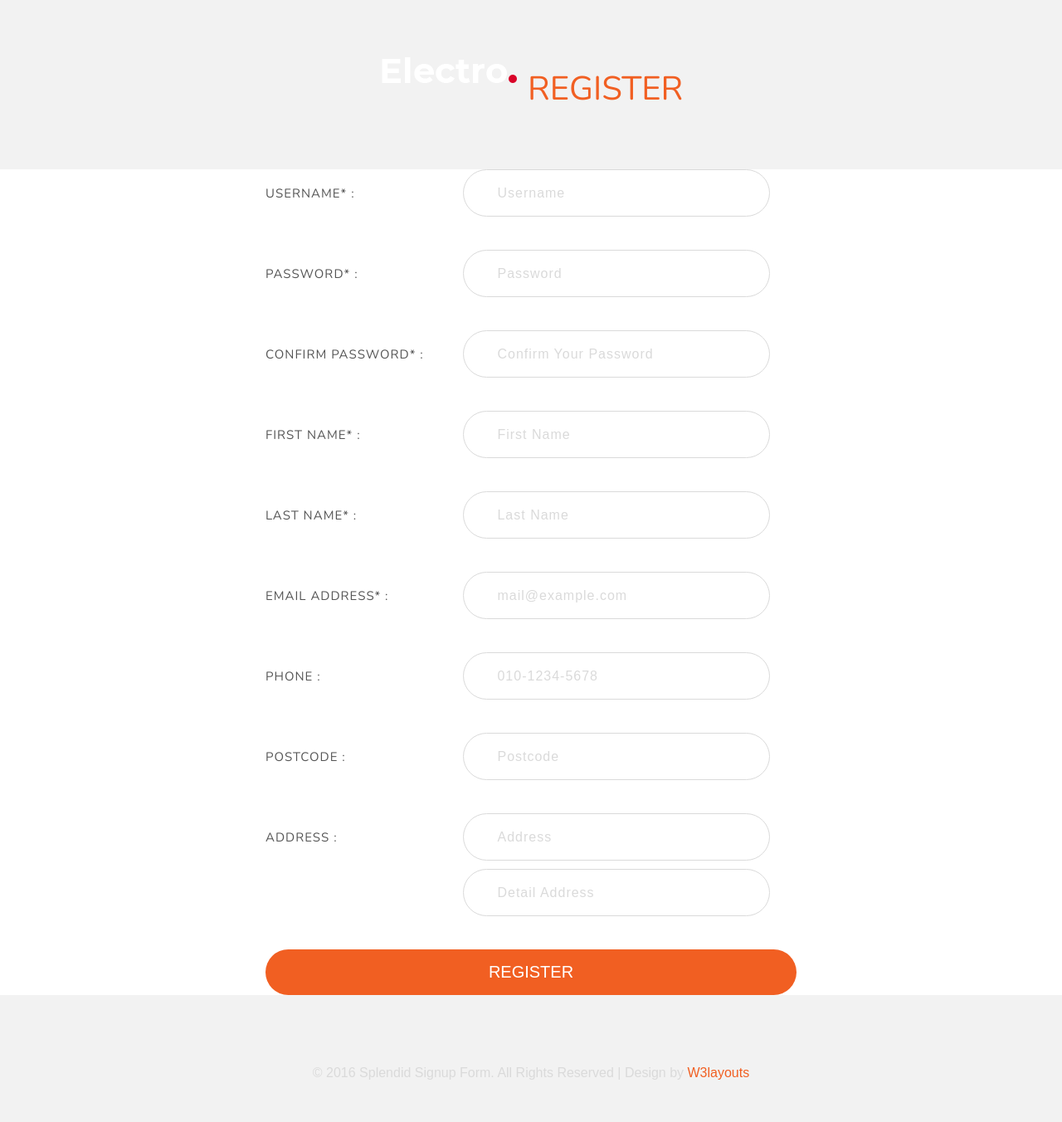
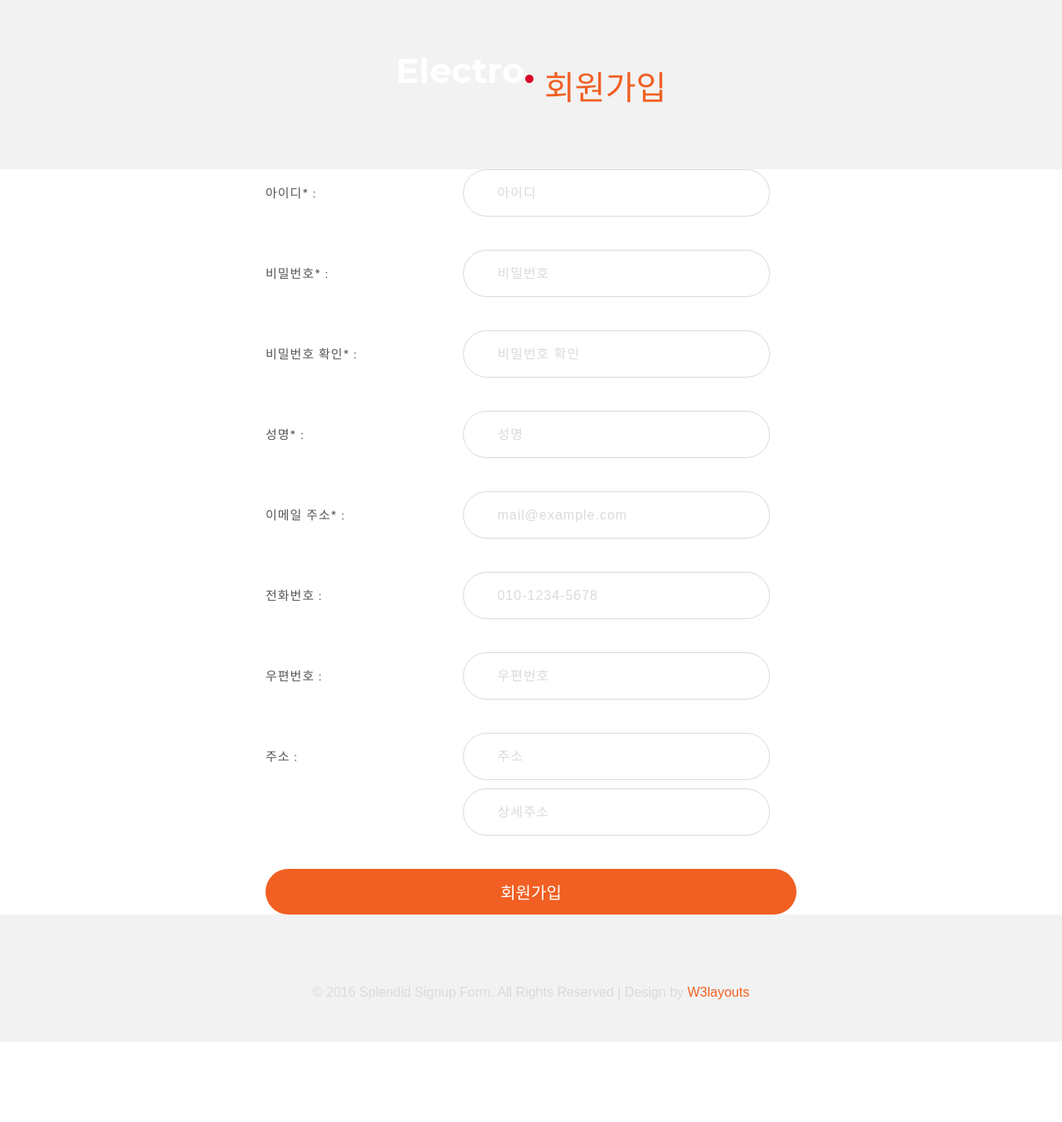
Before and after one commit to gjbr5/PUCOM, a PHP site: page /auth/register.php in a window 1280 px wide. Shown: the whole page at 83% size. After the commit the page ends 1255 px from the top, so only its background shows below. Run offline with PHP 8.4, Linux system fonts and the light colour scheme; some libraries are stand-ins or nearby versions; some web fonts are replaced.

Commit message:
Made Language Pack

```diff
--- a/auth/register.php
+++ b/auth/register.php
@@ -1,14 +1,11 @@
-<!--https://w3layouts.com/splendid-signup-form-flat-responsive-widget-template/-->
-<!--A Design by W3layouts
-Author: W3layout
-Author URL: http://w3layouts.com
-License: Creative Commons Attribution 3.0 Unported
-License URL: http://creativecommons.org/licenses/by/3.0/
--->
-<!doctype html>
-<html lang="en">
+<?php
+$lang = null;
+include "../func/Language.php";
+?>
+<!DOCTYPE html>
+<html lang="<?php echo $lang['lang']; ?>">
 <head>
-    <title>Register</title>
+    <title><?php echo $lang['registertitle']; ?></title>
     <meta name="viewport" content="width=device-width, initial-scale=1">
     <meta http-equiv="Content-Type" content="text/html; charset=utf-8"/>
     <script src='/js/jquery.min.js'></script>
@@ -31,71 +28,71 @@ License URL: http://creativecommons.org/licenses/by/3.0/
 <body>
 
 <!-- Title -->
-<h1 class="header-w3ls"><img src="/img/logo.png"/> Register</h1>
+<h1 class="header-w3ls"><img src="/img/logo.png"/> <?php echo $lang['register']; ?></h1>
 
 <!-- Form -->
 <div class="signup-w3ls">
     <form action="register.php" method="post">
         <!-- Username -->
         <div class="form-control">
-            <label class="header">USERNAME* :</label>
-            <input type="text" id="username" name="username" placeholder="Username"
-                   title="Please enter your ID" required/>
+            <label class="header"><?php echo $lang['username']; ?>* :</label>
+            <input type="text" id="username" name="username" placeholder="<?php echo $lang['username']; ?>"
+                   title="<?php echo $lang['enterusername']; ?>" required/>
         </div>
 
         <!-- Password -->
         <div class="form-control">
-            <label class="header">Password* :</label>
-            <input type="password" class="lock" name="password" placeholder="Password" id="password1"
-                   title="Please enter your Password" required/>
+            <label class="header"><?php echo $lang['password']; ?>* :</label>
+            <input type="password" class="lock" name="password" placeholder="<?php echo $lang['password']; ?>"
+                   id="password1"
+                   title="<?php echo $lang['enterpassword']; ?>" required/>
         </div>
         <div class="form-control">
-            <label class="header">Confirm Password* :</label>
-            <input type="password" class="lock" name="confirm-password" placeholder="Confirm Your Password"
+            <label class="header"><?php echo $lang['passwordconfirm']; ?>* :</label>
+            <input type="password" class="lock" name="confirm-password"
+                   placeholder="<?php echo $lang['passwordconfirm']; ?>"
                    id="password2"
-                   title="Please enter your Password again" required/>
+                   title="<?php echo $lang['passwordconfirmtitle']; ?>" required/>
         </div>
 
         <!-- Name -->
         <div class="form-control">
-            <label class="header">First Name* :</label>
-            <input type="text" id="firstname" name="firstname" placeholder="First Name"
-                   title="Please enter your First Name" required/>
-        </div>
-        <div class="form-control">
-            <label class="header">Last Name* :</label>
-            <input type="text" id="lastname" name="lastname" placeholder="Last Name"
-                   title="Please enter your Last Name" required/>
+            <label class="header"><?php echo $lang['name']; ?>* :</label>
+            <input type="text" id="name" name="name" placeholder="<?php echo $lang['name']; ?>"
+                   title="<?php echo $lang['nametitle']; ?>" required/>
         </div>
 
         <!-- Email -->
         <div class="form-control">
-            <label class="header">Email Address* :</label>
+            <label class="header"><?php echo $lang['email']; ?>* :</label>
             <input type="email" id="email" name="email" placeholder="mail@example.com"
-                   title="Please enter a valid email"/>
+                   title="<?php echo $lang['emailtitle']; ?>"/>
         </div>
 
         <!-- Phone -->
         <div class="form-control">
-            <label class="header">Phone :</label>
+            <label class="header"><?php echo $lang['phone']; ?> :</label>
             <input type="text" id="phone" placeholder="010-1234-5678"/>
         </div>
 
         <!-- Address -->
         <div class="form-control">
-            <label class="header">Postcode :</label>
-            <input type="text" id="postcode" name="postcode" onclick="execDaumPostcode()" placeholder="Postcode"
+            <label class="header"><?php echo $lang['postcode']; ?> :</label>
+            <input type="text" id="postcode" name="postcode" onclick="execDaumPostcode()"
+                   placeholder="<?php echo $lang['postcode']; ?>"
                    readonly/>
         </div>
         <div class="form-control">
-            <label class="header">Address :</label>
-            <input type="text" id="roadAddress" name="address" placeholder="Address" readonly/><br/>
+            <label class="header"><?php echo $lang['address']; ?> :</label>
+            <input type="text" id="roadAddress" name="address" placeholder="<?php echo $lang['address']; ?>"
+                   readonly/><br/>
             <label class="header transparent"></label>
-            <input type="text" id="detailAddress" name="detailAddress" placeholder="Detail Address"/>
+            <input type="text" id="detailAddress" name="detailAddress"
+                   placeholder="<?php echo $lang['detailaddress']; ?>"/>
         </div>
 
         <!-- Register Button -->
-        <input type="submit" class="register" value="Register"/>
+        <input type="submit" class="register" value="<?php echo $lang['register']; ?>"/>
     </form>
 
 </div>
--- /dev/null
+++ b/func/Language.php
@@ -0,0 +1,78 @@
+<?php
+
+if (isset($_COOKIE['lang'])) {
+    if ($_COOKIE['lang'] == "en")
+        $lang = Language::getEnglishPack();
+    else
+        $lang = Language::getKoreanPack();
+} else
+    $lang = Language::getKoreanPack();
+
+class Language
+{
+    private function __construct()
+    {
+    }
+
+    public static function getEnglishPack()
+    {
+        $lang['lang'] = 'en';
+
+        // /auth/login.php
+        $lang['logintitle'] = 'PUCOM Login';
+        $lang['login'] = 'Login';
+        $lang['username'] = 'Username';
+        $lang['enterusername'] = 'Please Enter Username';
+        $lang['password'] = 'Password';
+        $lang['enterpassword'] = 'Please Enter Password';
+        $lang['donthaveaccount'] = "Don't have an account?";
+        $lang['register'] = 'Register';
+
+
+        // /auth/register.php
+        $lang['registertitle'] = 'PUCOM Register';
+        $lang['passwordconfirm'] = 'Confirm Password';
+        $lang['passwordconfirmtitle'] = 'Please Enter Your Password Again';
+        $lang['name']='Name';
+        $lang['nametitle']='Please Enter Your Name';
+        $lang['email']='Email Address';
+        $lang['emailtitle']='Please Enter a Valid Mail';
+        $lang['phone']='Phone';
+        $lang['postcode']='Postcode';
+        $lang['address']='Address';
+        $lang['detailaddress']='Detail Address';
+
+        return $lang;
+    }
+
+    public static function getKoreanPack()
+    {
+        $lang['lang'] = 'ko';
+
+        // /auth/login.php
+        $lang['logintitle'] = 'PUCOM 로그인';
+        $lang['login'] = '로그인';
+        $lang['username'] = '아이디';
+        $lang['enterusername'] = '아이디를 입력해주세요';
+        $lang['password'] = '비밀번호';
+        $lang['enterpassword'] = '비밀번호를 입력해주세요';
+        $lang['donthaveaccount'] = "계정이 없으신가요?";
+        $lang['register'] = '회원가입';
+
+
+        // /auth/register.php
+        $lang['registertitle'] = 'PUCOM 회원가입';
+        $lang['passwordconfirm'] = '비밀번호 확인';
+        $lang['passwordconfirmtitle'] = '비밀번호를 한 번 더 입력해주세요';
+        $lang['name']='성명';
+        $lang['nametitle']='성명을 입력하세요';
+        $lang['email']='이메일 주소';
+        $lang['emailtitle']='이메일 주소를 입력해주세요';
+        $lang['phone']='전화번호';
+        $lang['postcode']='우편번호';
+        $lang['address']='주소';
+        $lang['detailaddress']='상세주소';
+
+        return $lang;
+    }
+}
```
Also changed, not shown: auth/login.php (+14 -11 lines), func/Database.php (line endings or trailing spaces).
